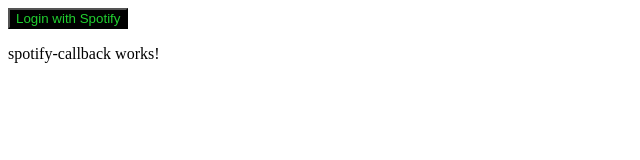
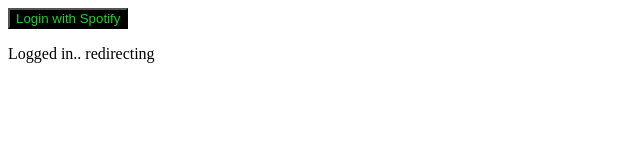
Before and after one commit to RafalSzyg-cdetheglbe/spotify-friend, an Angular app in the folder spotify-friend-ui/: page /callback in a window 1280 px wide. Shown: the top 160 px of the page, without its empty margins (0-640 px from the left). Built offline with nearby package versions, Linux system fonts and the light colour scheme.

Commit message:
small changes

```diff
--- a/spotify-friend-ui/src/app/spotify-callback/spotify-callback.component.html
+++ b/spotify-friend-ui/src/app/spotify-callback/spotify-callback.component.html
@@ -1 +1 @@
-<p>spotify-callback works!</p>
+<p>Logged in.. redirecting</p>
--- a/spotify-friend-ui/src/app/spotify-callback/spotify-callback.component.ts
+++ b/spotify-friend-ui/src/app/spotify-callback/spotify-callback.component.ts
@@ -14,14 +14,14 @@
   }
 
   ngOnInit(): void {
-    console.log('SpotifyCallbackComponent initialized');
+   console.log('SpotifyCallbackComponent initialized');
 
   const queryParams = this.route.snapshot.queryParams;
   const code = queryParams['code'];
   const state = queryParams['state'];
 
   console.log('Query Params:', queryParams);
-  console.log('Received Code:', code);
+ console.log('Received Code:', code);
   console.log('Received State:', state);
 
   if (code && state) {
--- a/spotify-friend-ui/src/app/spotify.service.ts
+++ b/spotify-friend-ui/src/app/spotify.service.ts
@@ -58,8 +58,12 @@
           const accessToken = data.access_token;
           const refreshToken = data.refresh_token;
 
-          console.log('Access Token:', accessToken);
-          console.log('Refresh Token:', refreshToken);
+          localStorage.setItem('access_token', accessToken);
+          localStorage.setItem('refresh_token', refreshToken);
+
+
+        //  console.log('Access Token:', accessToken);
+         // console.log('Refresh Token:', refreshToken);
 
           this.router.navigate(['/dashboard']);
         },
```
